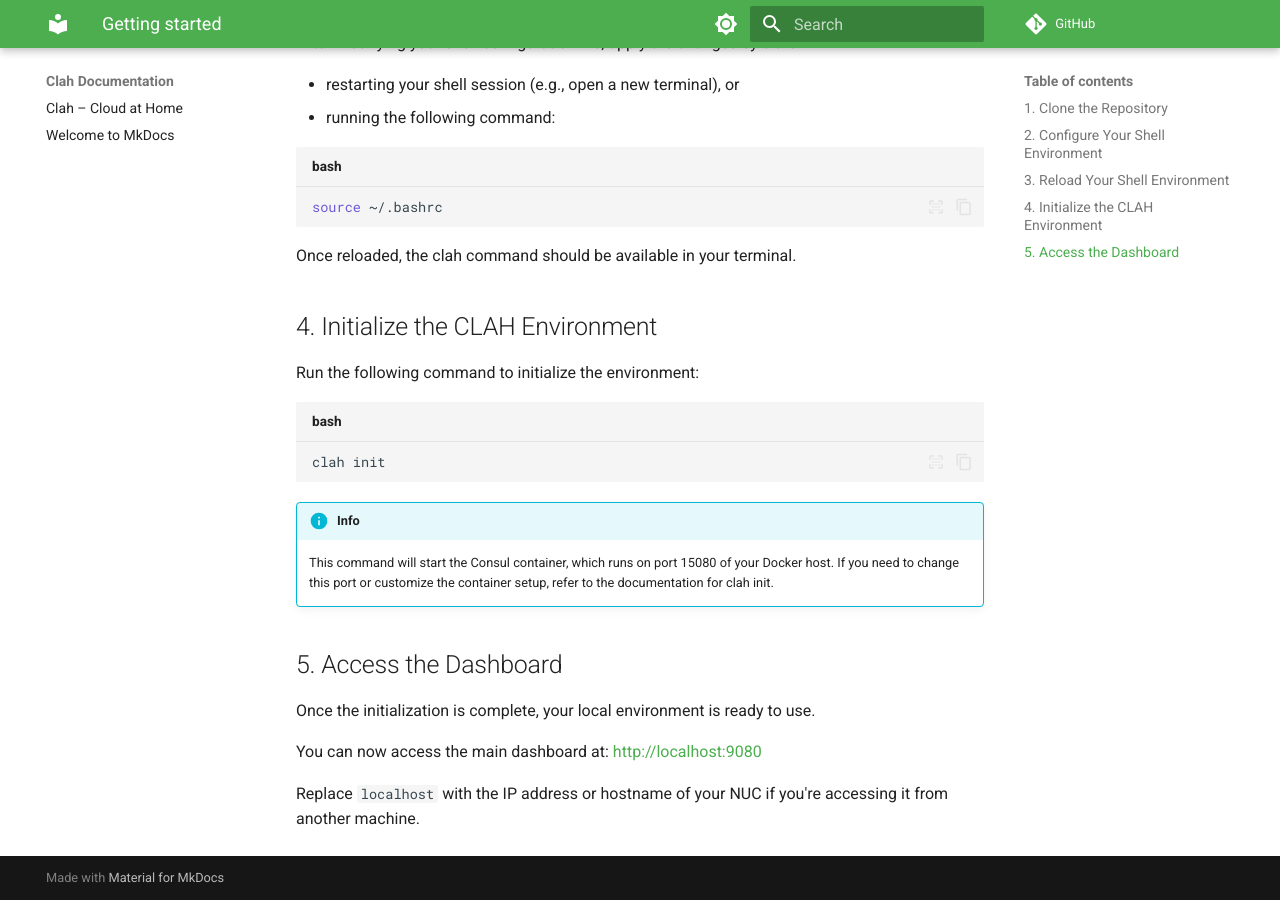
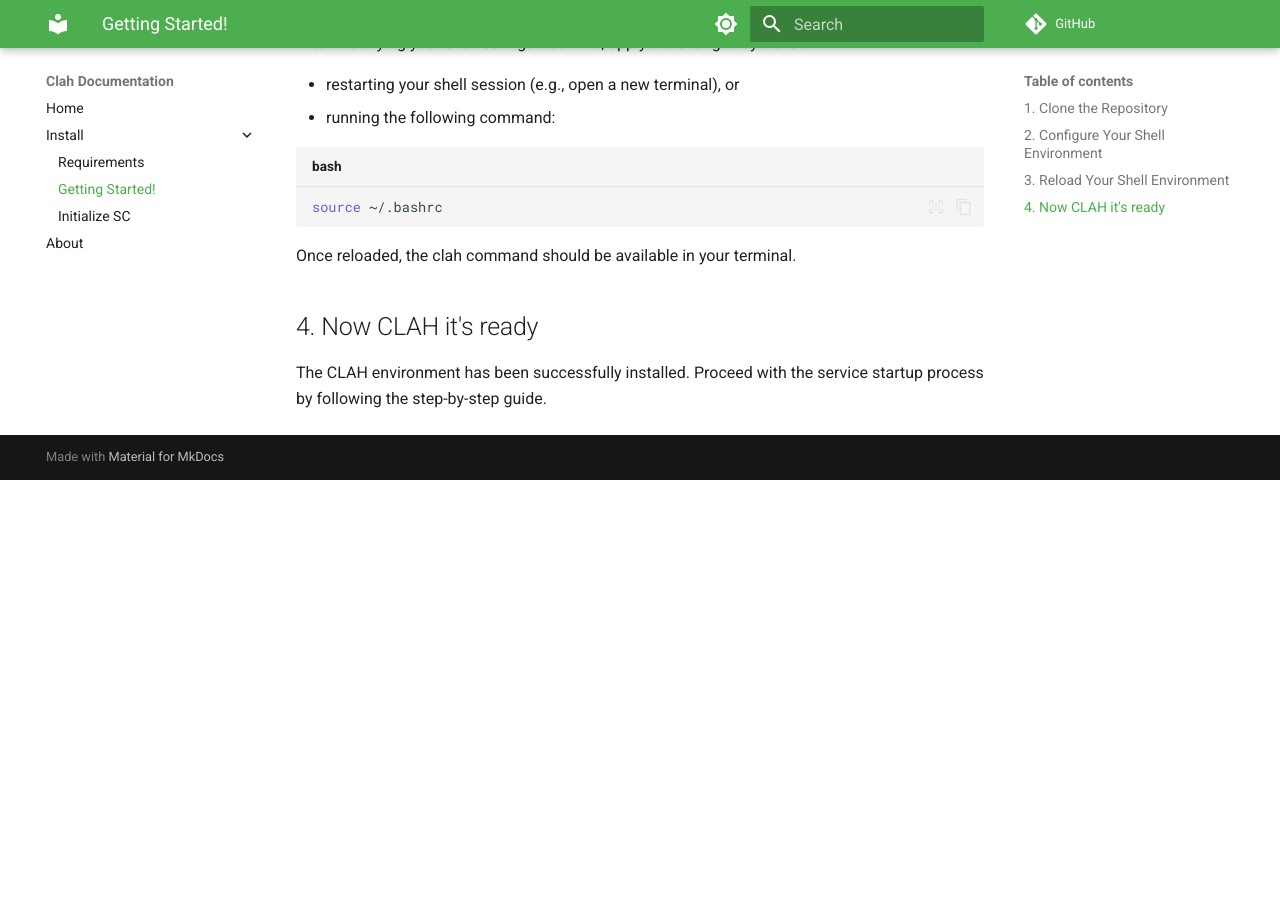
Before and after one commit to esposimo/clah, an MkDocs documentation site: the page built from docs/docs/getting-started.md, in a window 1280 px wide and 900 px high, scrolled down 876 px. Built offline with MkDocs 1.6.1 and Material for MkDocs 9.7.7, drawn with Linux system fonts in a browser that asks for light colours; plug-ins that fetch from the network failed and are left out; comment, search, counter and statistics services are not loaded; after the commit the page ends 1356 px from its top, so only the background shows below that; some of the changed text lies outside the part shown.

Commit message:
update docs

````diff
--- a/docs/docs/getting-started.md
+++ b/docs/docs/getting-started.md
@@ -35,24 +35,6 @@ source ~/.bashrc
 ```
 Once reloaded, the clah command should be available in your terminal.
 
-## 4. Initialize the CLAH Environment
+## 4. Now CLAH it's ready
 
-Run the following command to initialize the environment:
-
-```bash title="bash"
-clah init
-```
-
-!!! info
-    This command will start the Consul container, which runs on port 15080 of your Docker host.
-    If you need to change this port or customize the container setup, refer to the documentation for clah init.
-
-
-## 5. Access the Dashboard
-
-Once the initialization is complete, your local environment is ready to use.
-
-You can now access the main dashboard at: [http://localhost:9080]([http://localhost:9080])
-
-
-Replace `localhost` with the IP address or hostname of your NUC if you're accessing it from another machine.
+The CLAH environment has been successfully installed. Proceed with the service startup process by following the step-by-step guide.
--- a/docs/mkdocs.yml
+++ b/docs/mkdocs.yml
@@ -1,12 +1,20 @@
 site_name: Clah Documentation
+site_url: https://github.com/esposimo/clah
 repo_url: https://github.com/esposimo/clah
 site_description: Official Clah Documentation
 
 nav:
-  - 'index.md'
-  - 'about.md'
+  - Home: 'index.md'
+  - Install:
+    - Requirements: requirements.md
+    - Getting Started!: 'getting-started.md'
+    - Initialize SC: sc-install.md
+  - About: 'about.md'
 
 theme:
+  features:
+    - navigation.tabs
+    - navigation.path
   name: material
   features:
     - content.code.copy
@@ -43,3 +51,5 @@ plugins:
 - search
 - mkdocstrings
 - info
+- open-in-new-tab:
+    add_icon: true
````
Also changed, not shown: docs/docs/index.md (+1 -1 lines), docs/docs/requirements.md (added, +49 -0 lines), docs/docs/sc-install.md (added, +91 -0 lines), docs/docs/vault.md (added, +91 -0 lines).
